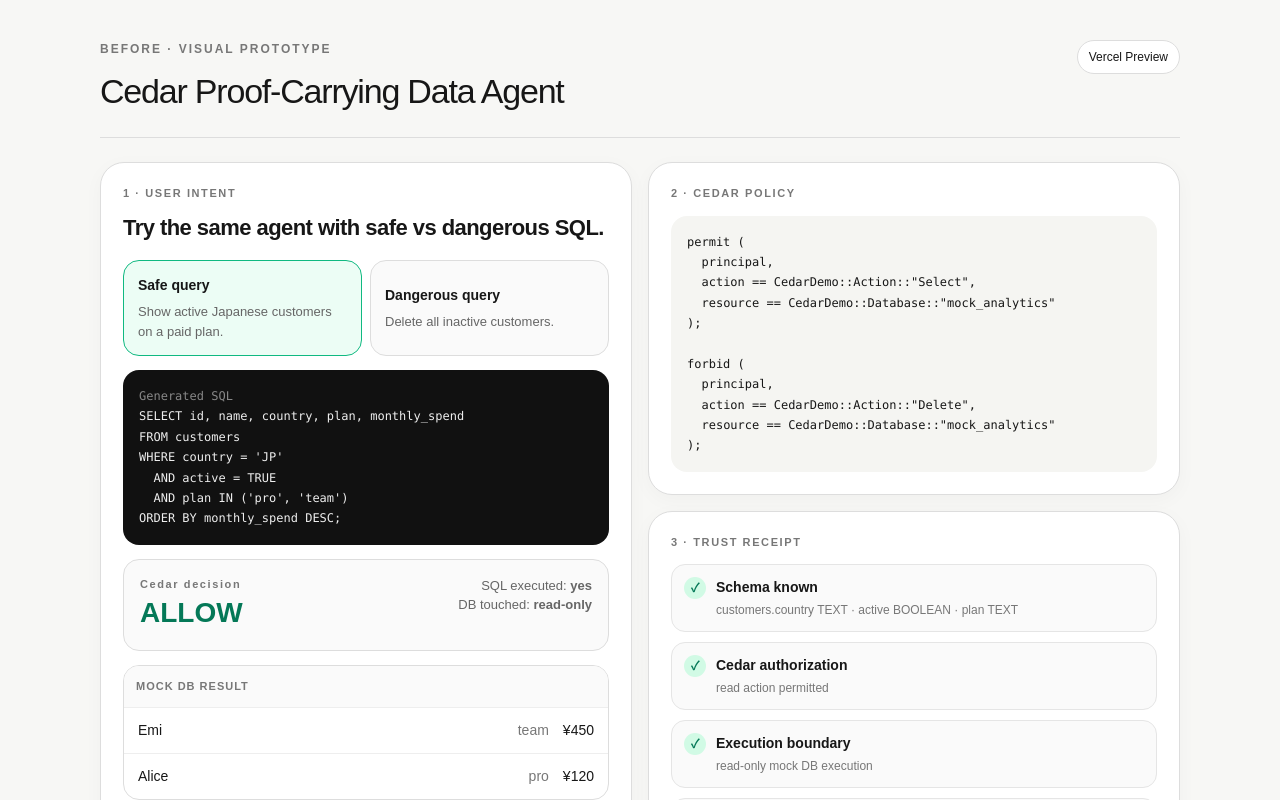
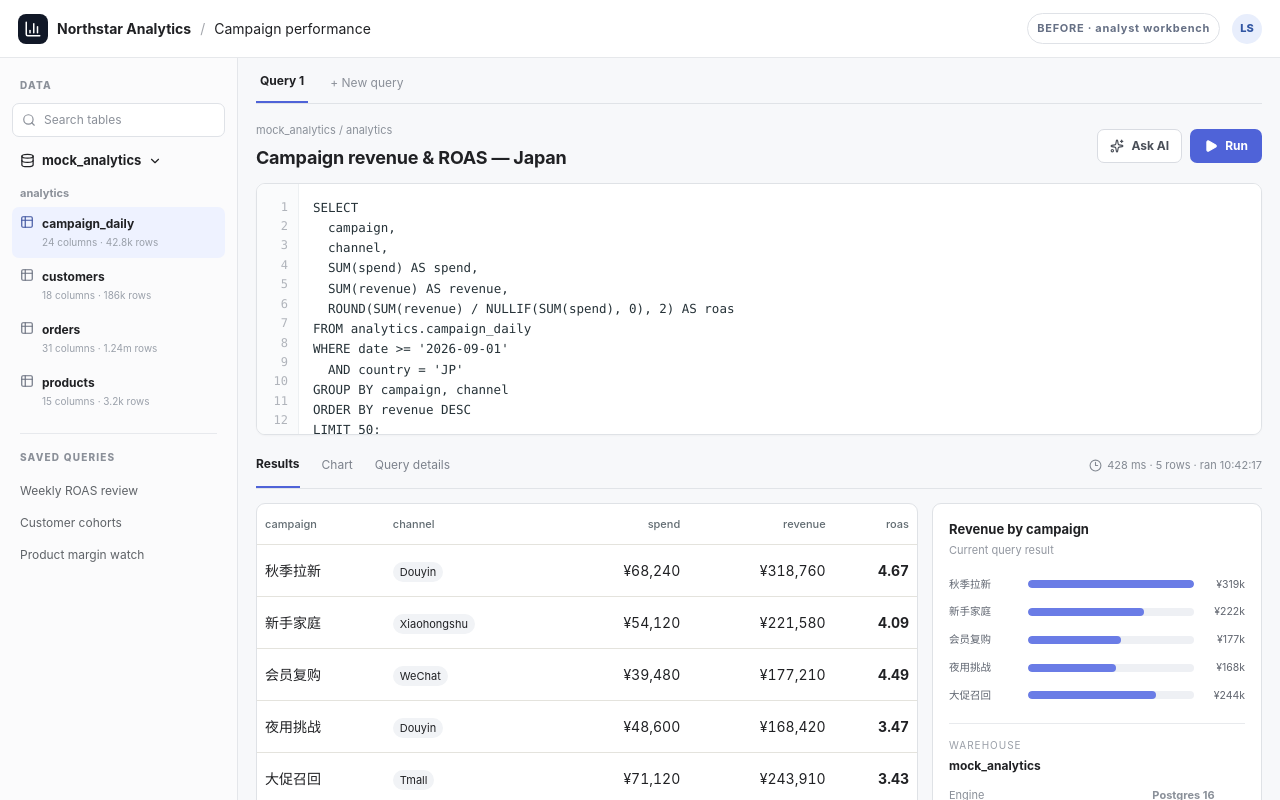
Before and after one commit to liush2yuxjtu/business-world-agent-diaper, a Next.js app: page /cedar-proof in a window 1280 px wide. Shown: the top 800 px of the page. Built offline with nearby package versions, Linux system fonts and the light colour scheme.

Commit message:
preview: make Cedar BEFORE a real analyst workbench

```diff
--- a/app/cedar-proof/page.tsx
+++ b/app/cedar-proof/page.tsx
@@ -1,119 +1,165 @@
 "use client";
 
 import { useMemo, useState } from "react";
+import {
+  BarChart3,
+  ChevronDown,
+  Clock3,
+  Database,
+  Play,
+  Search,
+  Sparkles,
+  Table2,
+} from "lucide-react";
 
-const safeSql = `SELECT id, name, country, plan, monthly_spend
-FROM customers
-WHERE country = 'JP'
-  AND active = TRUE
-  AND plan IN ('pro', 'team')
-ORDER BY monthly_spend DESC;`;
-
-const dangerSql = `DELETE FROM customers
-WHERE active = FALSE;`;
-
-const cedarPolicy = `permit (
-  principal,
-  action == CedarDemo::Action::"Select",
-  resource == CedarDemo::Database::"mock_analytics"
-);
-
-forbid (
-  principal,
-  action == CedarDemo::Action::"Delete",
-  resource == CedarDemo::Database::"mock_analytics"
-);`;
-
-const leanProof = `inductive SqlAction where
-  | select
-  | delete
-  deriving DecidableEq
-
-def cedarAllows : SqlAction → Bool
-  | .select => true
-  | .delete => false
-
-theorem read_only_policy_sound
-    (a : SqlAction)
-    (h : cedarAllows a = true) :
-    a = .select := by
-  cases a <;> simp [cedarAllows] at h ⊢`;
+const defaultSql = `SELECT
+  campaign,
+  channel,
+  SUM(spend) AS spend,
+  SUM(revenue) AS revenue,
+  ROUND(SUM(revenue) / NULLIF(SUM(spend), 0), 2) AS roas
+FROM analytics.campaign_daily
+WHERE date >= '2026-09-01'
+  AND country = 'JP'
+GROUP BY campaign, channel
+ORDER BY revenue DESC
+LIMIT 50;`;
 
 const rows = [
-  { id: 5, name: "Emi", plan: "team", spend: 450 },
-  { id: 1, name: "Alice", plan: "pro", spend: 120 },
+  { campaign: "秋季拉新", channel: "Douyin", spend: 68240, revenue: 318760, roas: 4.67 },
+  { campaign: "新手家庭", channel: "Xiaohongshu", spend: 54120, revenue: 221580, roas: 4.09 },
+  { campaign: "会员复购", channel: "WeChat", spend: 39480, revenue: 177210, roas: 4.49 },
+  { campaign: "夜用挑战", channel: "Douyin", spend: 48600, revenue: 168420, roas: 3.47 },
+  { campaign: "大促召回", channel: "Tmall", spend: 71120, revenue: 243910, roas: 3.43 },
 ];
 
-export default function CedarProofPreview() {
-  const [mode, setMode] = useState<"safe" | "danger">("safe");
-  const result = useMemo(() => mode === "safe"
-    ? { verdict: "ALLOW", sql: safeSql, executed: true }
-    : { verdict: "DENY", sql: dangerSql, executed: false }, [mode]);
+const tables = [
+  ["campaign_daily", "24 columns", "42.8k"],
+  ["customers", "18 columns", "186k"],
+  ["orders", "31 columns", "1.24m"],
+  ["products", "15 columns", "3.2k"],
+];
+
+export default function CedarProofBefore() {
+  const [sql, setSql] = useState(defaultSql);
+  const [ranAt, setRanAt] = useState("10:42:17");
+  const maxRevenue = useMemo(() => Math.max(...rows.map((r) => r.revenue)), []);
 
   return (
-    <main style={{minHeight:"100vh",background:"#f7f7f5",color:"#171717",fontFamily:"Arial, sans-serif"}}>
-      <div style={{maxWidth:1120,margin:"0 auto",padding:"40px 20px"}}>
-        <div style={{display:"flex",justifyContent:"space-between",gap:20,borderBottom:"1px solid #ddd",paddingBottom:20,marginBottom:24}}>
-          <div>
-            <div style={{fontSize:12,fontWeight:700,letterSpacing:2,color:"#777"}}>BEFORE · VISUAL PROTOTYPE</div>
-            <h1 style={{fontSize:34,margin:"8px 0 0",letterSpacing:"-1.2px"}}>Cedar Proof-Carrying Data Agent</h1>
+    <main style={s.shell}>
+      <header style={s.topbar}>
+        <div style={s.brand}>
+          <div style={s.logo}><BarChart3 size={18}/></div>
+          <strong>Northstar Analytics</strong>
+          <span style={s.muted}>/</span>
+          <span>Campaign performance</span>
+        </div>
+        <div style={s.headerActions}>
+          <span style={s.pill}>BEFORE · analyst workbench</span>
+          <span style={s.avatar}>LS</span>
+        </div>
+      </header>
+
+      <div style={s.body}>
+        <aside style={s.sidebar}>
+          <div style={s.sideTitle}>DATA</div>
+          <div style={s.search}><Search size={14}/><span>Search tables</span></div>
+          <div style={s.source}><Database size={15}/><strong>mock_analytics</strong><ChevronDown size={14}/></div>
+          <div style={s.treeLabel}>analytics</div>
+          {tables.map(([name, cols, count], i) => (
+            <div key={name} style={{...s.tableItem, ...(i === 0 ? s.tableActive : {})}}>
+              <Table2 size={14}/>
+              <div style={{flex:1}}>
+                <div style={{fontWeight:650,color:"#202124"}}>{name}</div>
+                <div style={s.tableMeta}>{cols} · {count} rows</div>
+              </div>
+            </div>
+          ))}
+          <div style={s.sideDivider}/>
+          <div style={s.sideTitle}>SAVED QUERIES</div>
+          <div style={s.saved}>Weekly ROAS review</div>
+          <div style={s.saved}>Customer cohorts</div>
+          <div style={s.saved}>Product margin watch</div>
+        </aside>
+
+        <section style={s.workspace}>
+          <div style={s.tabs}>
+            <div style={s.tabActive}>Query 1</div>
+            <div style={s.tab}>+ New query</div>
           </div>
-          <div style={{alignSelf:"start",border:"1px solid #ddd",borderRadius:999,padding:"7px 11px",fontSize:12,background:"white"}}>Vercel Preview</div>
-        </div>
 
-        <div style={{display:"grid",gridTemplateColumns:"repeat(auto-fit,minmax(320px,1fr))",gap:16}}>
-          <section style={card}>
-            <Label>1 · USER INTENT</Label>
-            <h2 style={{fontSize:22,margin:"12px 0 18px"}}>Try the same agent with safe vs dangerous SQL.</h2>
-
-            <div style={{display:"grid",gridTemplateColumns:"1fr 1fr",gap:8}}>
-              <button onClick={() => setMode("safe")} style={choice(mode==="safe","#ecfdf5","#10b981")}>
-                <b>Safe query</b><span style={small}>Show active Japanese customers on a paid plan.</span>
-              </button>
-              <button onClick={() => setMode("danger")} style={choice(mode==="danger","#fef2f2","#ef4444")}>
-                <b>Dangerous query</b><span style={small}>Delete all inactive customers.</span>
+          <div style={s.editorHeader}>
+            <div>
+              <div style={s.crumb}>mock_analytics / analytics</div>
+              <div style={s.queryTitle}>Campaign revenue & ROAS — Japan</div>
+            </div>
+            <div style={s.editorActions}>
+              <button style={s.secondary}><Sparkles size={14}/> Ask AI</button>
+              <button
+                style={s.run}
+                onClick={() => setRanAt(new Date().toLocaleTimeString("en-GB", {hour12:false}))}
+              >
+                <Play size={14} fill="currentColor"/> Run
               </button>
             </div>
+          </div>
 
-            <pre style={code}><span style={{color:"#888"}}>Generated SQL{"\n"}</span>{result.sql}</pre>
+          <div style={s.editorWrap}>
+            <div style={s.lineNumbers}>1{"\n"}2{"\n"}3{"\n"}4{"\n"}5{"\n"}6{"\n"}7{"\n"}8{"\n"}9{"\n"}10{"\n"}11{"\n"}12</div>
+            <textarea value={sql} onChange={(e)=>setSql(e.target.value)} spellCheck={false} style={s.editor}/>
+          </div>
 
-            <div style={{marginTop:14,padding:16,border:"1px solid #ddd",borderRadius:16,display:"flex",justifyContent:"space-between",background:"#fafafa"}}>
-              <div><Label>Cedar decision</Label><div style={{fontSize:28,fontWeight:800,color:result.verdict==="ALLOW"?"#047857":"#b91c1c"}}>{result.verdict}</div></div>
-              <div style={{textAlign:"right",fontSize:13,color:"#666"}}>SQL executed: <b>{result.executed ? "yes" : "no"}</b><br/>DB touched: <b>{result.executed ? "read-only" : "no"}</b></div>
+          <div style={s.resultHeader}>
+            <div style={s.resultTabs}>
+              <strong style={s.resultTabActive}>Results</strong>
+              <span style={s.resultTab}>Chart</span>
+              <span style={s.resultTab}>Query details</span>
+            </div>
+            <div style={s.runtime}><Clock3 size={13}/> 428 ms · 5 rows · ran {ranAt}</div>
+          </div>
+
+          <div style={s.grid}>
+            <div style={s.tablePanel}>
+              <table style={s.dataTable}>
+                <thead>
+                  <tr>
+                    <th>campaign</th><th>channel</th><th style={s.num}>spend</th><th style={s.num}>revenue</th><th style={s.num}>roas</th>
+                  </tr>
+                </thead>
+                <tbody>
+                  {rows.map((r) => <tr key={r.campaign}>
+                    <td>{r.campaign}</td><td><span style={s.channel}>{r.channel}</span></td>
+                    <td style={s.num}>¥{r.spend.toLocaleString()}</td>
+                    <td style={s.num}>¥{r.revenue.toLocaleString()}</td>
+                    <td style={s.num}><strong>{r.roas.toFixed(2)}</strong></td>
+                  </tr>)}
+                </tbody>
+              </table>
             </div>
 
-            {result.executed ? (
-              <div style={{marginTop:14,border:"1px solid #ddd",borderRadius:16,overflow:"hidden"}}>
-                <div style={{padding:12,background:"#fafafa",fontSize:11,fontWeight:700,color:"#777",letterSpacing:1}}>MOCK DB RESULT</div>
-                {rows.map((row) => <div key={row.id} style={{display:"grid",gridTemplateColumns:"1fr auto auto",gap:14,padding:"12px 14px",borderTop:"1px solid #eee",fontSize:14}}>
-                  <span>{row.name}</span><span style={{color:"#777"}}>{row.plan}</span><span>¥{row.spend}</span>
-                </div>)}
+            <aside style={s.chartPanel}>
+              <div style={s.chartTitle}>Revenue by campaign</div>
+              <div style={s.chartSub}>Current query result</div>
+              <div style={s.bars}>
+                {rows.map((r) => (
+                  <div key={r.campaign} style={s.barRow}>
+                    <div style={s.barLabel}>{r.campaign}</div>
+                    <div style={s.barTrack}><div style={{...s.bar,width:`${Math.round((r.revenue/maxRevenue)*100)}%`}}/></div>
+                    <div style={s.barValue}>¥{Math.round(r.revenue/1000)}k</div>
+                  </div>
+                ))}
               </div>
-            ) : (
-              <div style={{marginTop:14,padding:14,border:"1px solid #fecaca",borderRadius:16,background:"#fef2f2",color:"#991b1b",fontSize:14,lineHeight:1.6}}>
-                Cedar blocks the mutation before execution. Authorization is deterministic; NL → SQL interpretation is still an AI step.
+              <div style={s.detailCard}>
+                <div style={s.detailLabel}>Warehouse</div>
+                <strong>mock_analytics</strong>
+                <div style={s.detailGrid}>
+                  <span>Engine</span><b>Postgres 16</b>
+                  <span>Role</span><b>analyst_readonly</b>
+                  <span>Scanned</span><b>42,813 rows</b>
+                  <span>Freshness</span><b>10:40 JST</b>
+                </div>
               </div>
-            )}
-          </section>
-
-          <div style={{display:"grid",gap:16}}>
-            <section style={card}><Label>2 · CEDAR POLICY</Label><pre style={lightCode}>{cedarPolicy}</pre></section>
-            <section style={card}>
-              <Label>3 · TRUST RECEIPT</Label>
-              <div style={{display:"grid",gap:10,marginTop:14}}>
-                <Receipt ok title="Schema known" detail="customers.country TEXT · active BOOLEAN · plan TEXT" />
-                <Receipt ok title="Cedar authorization" detail={result.verdict==="ALLOW"?"read action permitted":"delete action denied"} />
-                <Receipt ok title="Execution boundary" detail={result.executed?"read-only mock DB execution":"execution prevented"} />
-                <Receipt title="Natural-language → SQL" detail="AI interpretation; not formally proven" />
-              </div>
-            </section>
-          </div>
-        </div>
-
-        <section style={{...card,marginTop:16}}>
-          <div style={{display:"grid",gridTemplateColumns:"minmax(240px,.8fr) minmax(300px,1.2fr)",gap:18}}>
-            <div><Label>4 · LEAN PROOF TARGET</Label><h2 style={{fontSize:22}}>AFTER should machine-check the invariant.</h2><p style={{fontSize:14,color:"#666",lineHeight:1.7}}>This BEFORE page is the product mock. The implementation PR should replace the visual evaluator with the official Cedar SDK and attach Lean build evidence.</p></div>
-            <pre style={{...code,marginTop:0}}>{leanProof}</pre>
+            </aside>
           </div>
         </section>
       </div>
@@ -121,10 +167,57 @@ export default function CedarProofPreview() {
   );
 }
 
-const card = {background:"white",border:"1px solid #ddd",borderRadius:24,padding:22,boxShadow:"0 5px 20px rgba(0,0,0,.03)"} as const;
-const small = {display:"block",marginTop:6,fontSize:13,lineHeight:1.5,color:"#666"} as const;
-const code = {marginTop:14,whiteSpace:"pre-wrap",overflowX:"auto",background:"#111",color:"#eee",padding:16,borderRadius:16,fontSize:12,lineHeight:1.7} as const;
-const lightCode = {marginTop:14,whiteSpace:"pre-wrap",overflowX:"auto",background:"#f5f5f2",padding:16,borderRadius:16,fontSize:12,lineHeight:1.7} as const;
-function choice(active:boolean,bg:string,border:string){return {textAlign:"left" as const,border:`1px solid ${active?border:"#ddd"}`,borderRadius:16,padding:14,background:active?bg:"#fafafa",cursor:"pointer"};}
-function Label({children}:{children:React.ReactNode}){return <div style={{fontSize:11,fontWeight:800,letterSpacing:1.6,color:"#777"}}>{children}</div>}
-function Receipt({ok=false,title,detail}:{ok?:boolean;title:string;detail:string}){return <div style={{display:"flex",gap:10,padding:12,border:"1px solid #e5e5e5",borderRadius:14,background:"#fafafa"}}><div style={{width:22,height:22,borderRadius:999,display:"grid",placeItems:"center",background:ok?"#d1fae5":"#fef3c7",color:ok?"#047857":"#92400e",fontSize:12,fontWeight:800}}>{ok?"✓":"!"}</div><div><b style={{fontSize:14}}>{title}</b><div style={{fontSize:12,color:"#777",marginTop:3}}>{detail}</div></div></div>}
+const s: Record<string, React.CSSProperties> = {
+  shell:{minHeight:"100vh",background:"#f7f8fa",color:"#202124",fontFamily:"Inter, ui-sans-serif, system-ui, -apple-system, BlinkMacSystemFont, Segoe UI, sans-serif"},
+  topbar:{height:58,background:"#fff",borderBottom:"1px solid #e6e8eb",display:"flex",alignItems:"center",justifyContent:"space-between",padding:"0 18px"},
+  brand:{display:"flex",alignItems:"center",gap:9,fontSize:14},
+  logo:{width:30,height:30,borderRadius:8,display:"grid",placeItems:"center",background:"#111827",color:"#fff"},
+  muted:{color:"#a4a7ad"},headerActions:{display:"flex",alignItems:"center",gap:12},
+  pill:{fontSize:11,fontWeight:700,letterSpacing:.7,padding:"6px 9px",border:"1px solid #dfe2e7",borderRadius:999,color:"#667085",background:"#fff"},
+  avatar:{width:30,height:30,borderRadius:999,display:"grid",placeItems:"center",fontSize:11,fontWeight:800,background:"#e8eefc",color:"#3156a3"},
+  body:{display:"grid",gridTemplateColumns:"238px minmax(0,1fr)",minHeight:"calc(100vh - 58px)"},
+  sidebar:{background:"#fbfbfc",borderRight:"1px solid #e4e6ea",padding:"16px 12px"},
+  sideTitle:{fontSize:10,fontWeight:800,letterSpacing:1.2,color:"#8b9099",margin:"4px 8px 10px"},
+  search:{height:34,border:"1px solid #dfe2e7",borderRadius:7,display:"flex",alignItems:"center",gap:8,padding:"0 9px",fontSize:12,color:"#8b9099",background:"#fff"},
+  source:{display:"flex",alignItems:"center",gap:7,padding:"14px 8px 8px",fontSize:13},
+  treeLabel:{fontSize:11,fontWeight:700,color:"#8b9099",padding:"6px 8px"},
+  tableItem:{display:"flex",gap:8,padding:"8px",borderRadius:7,fontSize:12,alignItems:"flex-start",color:"#6b7280",marginBottom:2},
+  tableActive:{background:"#eef2ff",color:"#4056a1"},
+  tableMeta:{fontSize:10,color:"#9aa0aa",marginTop:2},
+  sideDivider:{height:1,background:"#e7e9ed",margin:"16px 8px"},
+  saved:{fontSize:12,padding:"7px 8px",color:"#5f6368"},
+  workspace:{minWidth:0,padding:"0 18px 24px"},
+  tabs:{height:46,display:"flex",alignItems:"end",gap:18,borderBottom:"1px solid #e0e3e7"},
+  tabActive:{padding:"0 4px 11px",fontSize:12,fontWeight:700,borderBottom:"2px solid #4f63d8"},
+  tab:{padding:"0 4px 11px",fontSize:12,color:"#8a8f98"},
+  editorHeader:{display:"flex",justifyContent:"space-between",alignItems:"center",padding:"18px 0 12px"},
+  crumb:{fontSize:11,color:"#8a9099",marginBottom:5},
+  queryTitle:{fontSize:18,fontWeight:720,letterSpacing:"-.2px"},
+  editorActions:{display:"flex",gap:8},
+  secondary:{height:34,padding:"0 12px",borderRadius:7,border:"1px solid #d9dce2",background:"#fff",display:"flex",alignItems:"center",gap:7,fontSize:12,fontWeight:650,color:"#4a4f58"},
+  run:{height:34,padding:"0 14px",borderRadius:7,border:0,background:"#4f63d8",color:"#fff",display:"flex",alignItems:"center",gap:7,fontSize:12,fontWeight:750},
+  editorWrap:{height:252,border:"1px solid #dfe2e6",background:"#fff",borderRadius:9,display:"grid",gridTemplateColumns:"42px 1fr",overflow:"hidden",boxShadow:"0 1px 2px rgba(16,24,40,.03)"},
+  lineNumbers:{padding:"14px 10px",whiteSpace:"pre",textAlign:"right",lineHeight:1.62,fontFamily:"ui-monospace,SFMono-Regular,Menlo,monospace",fontSize:12,color:"#b0b4bb",background:"#fafbfc",borderRight:"1px solid #edf0f2"},
+  editor:{border:0,resize:"none",outline:"none",padding:14,fontFamily:"ui-monospace,SFMono-Regular,Menlo,monospace",fontSize:12.5,lineHeight:1.62,color:"#263238",background:"#fff"},
+  resultHeader:{display:"flex",justifyContent:"space-between",alignItems:"center",height:46,borderBottom:"1px solid #e1e4e8",marginTop:8},
+  resultTabs:{display:"flex",gap:22,height:"100%",alignItems:"end"},
+  resultTabActive:{height:"100%",display:"flex",alignItems:"center",fontSize:12,borderBottom:"2px solid #4f63d8"},
+  resultTab:{height:"100%",display:"flex",alignItems:"center",fontSize:12,color:"#7c828c"},
+  runtime:{fontSize:11,color:"#848a93",display:"flex",alignItems:"center",gap:5},
+  grid:{display:"grid",gridTemplateColumns:"minmax(0,1fr) 330px",gap:14,paddingTop:14},
+  tablePanel:{background:"#fff",border:"1px solid #dfe2e6",borderRadius:9,overflow:"auto"},
+  dataTable:{width:"100%",borderCollapse:"collapse",fontSize:12},
+  num:{textAlign:"right"},
+  channel:{padding:"3px 7px",borderRadius:999,background:"#f1f3f6",fontSize:11},
+  chartPanel:{background:"#fff",border:"1px solid #dfe2e6",borderRadius:9,padding:16},
+  chartTitle:{fontSize:13,fontWeight:750},chartSub:{fontSize:11,color:"#9297a0",marginTop:3},
+  bars:{display:"grid",gap:12,marginTop:18},
+  barRow:{display:"grid",gridTemplateColumns:"72px 1fr 44px",gap:7,alignItems:"center"},
+  barLabel:{fontSize:10.5,color:"#5f6570",whiteSpace:"nowrap",overflow:"hidden",textOverflow:"ellipsis"},
+  barTrack:{height:8,borderRadius:999,background:"#eef0f4",overflow:"hidden"},
+  bar:{height:"100%",borderRadius:999,background:"#6a7ce6"},
+  barValue:{fontSize:10.5,textAlign:"right",color:"#60656f"},
+  detailCard:{marginTop:20,borderTop:"1px solid #e8eaed",paddingTop:14,fontSize:12},
+  detailLabel:{fontSize:10,textTransform:"uppercase",letterSpacing:1,color:"#999ea7",marginBottom:4},
+  detailGrid:{display:"grid",gridTemplateColumns:"1fr auto",rowGap:7,marginTop:12,color:"#8a9099",fontSize:11},
+};
```
